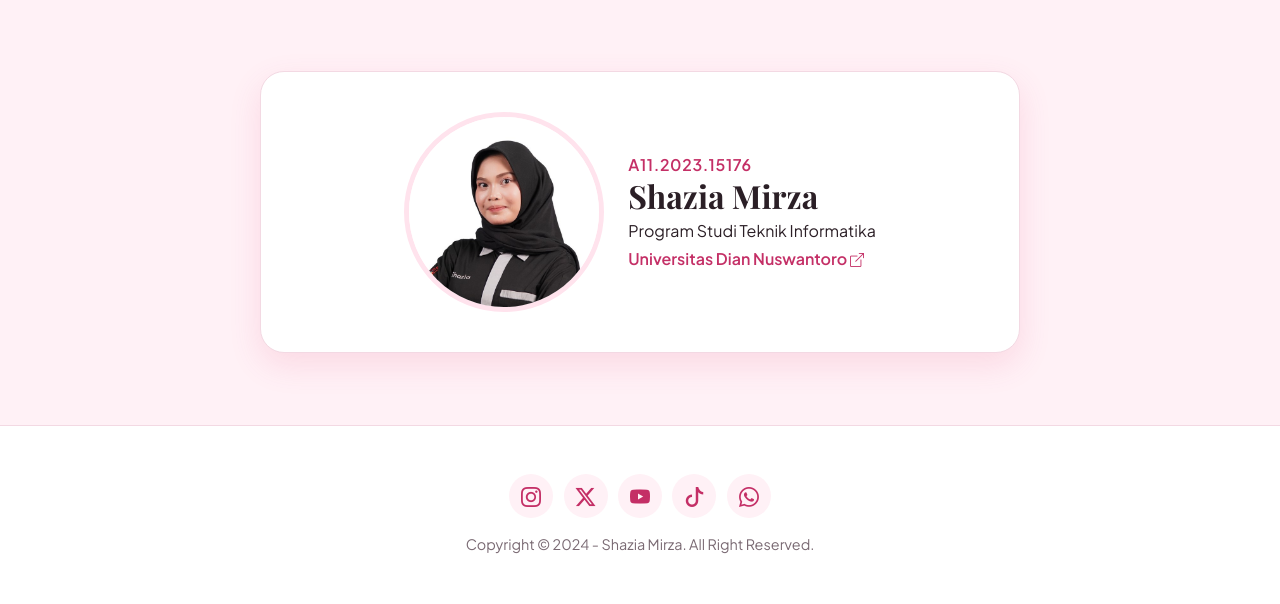
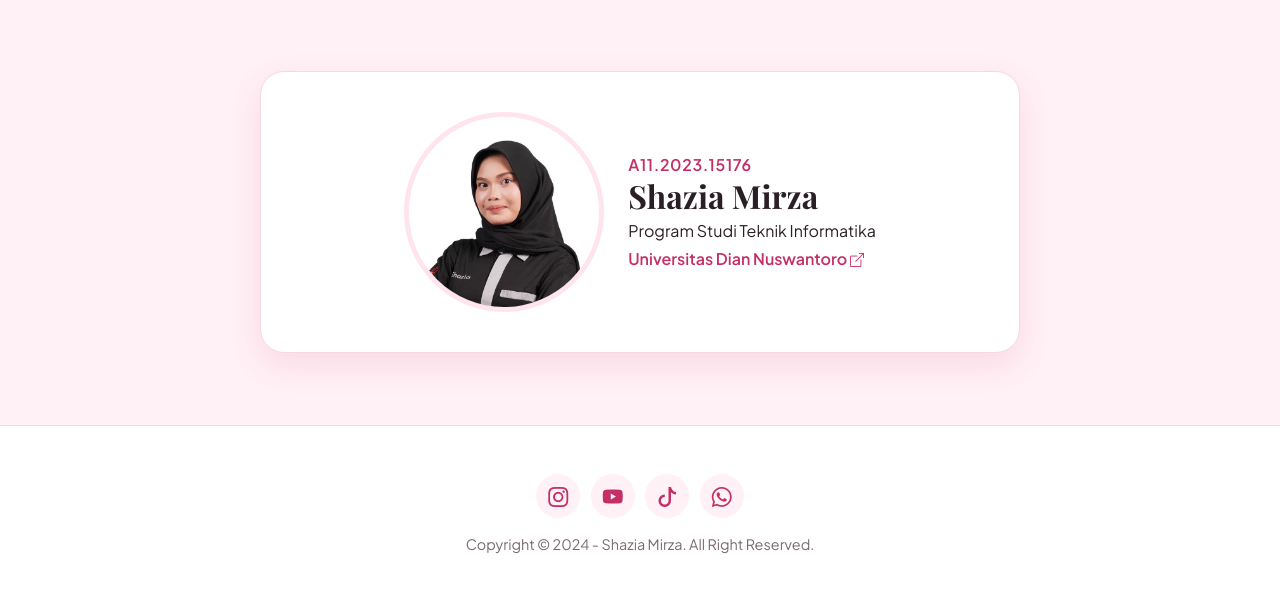
Before and after one commit to shaziaaam/dailyjournal, a PHP site: page / in a window 1280 px wide. Shown: the part 3539-4143 px from the top of the page. Run offline with PHP 8.4, Linux system fonts and the light colour scheme; some web fonts are replaced.

Commit message:
Link sosmed langsung ke akun, hapus X

```diff
--- a/index.php
+++ b/index.php
@@ -263,11 +263,10 @@ $jadwal = [
     <!-- footer begin -->
     <footer id="footer" class="site-footer text-center py-5">
         <div class="social mb-3">
-            <a href="http://surl.li/oxsat" target="_blank" aria-label="Instagram"><i class="bi bi-instagram"></i></a>
-            <a href="http://surl.li/pozmdl" target="_blank" aria-label="X"><i class="bi bi-twitter-x"></i></a>
-            <a href="http://surl.li/jnbiwg" target="_blank" aria-label="YouTube"><i class="bi bi-youtube"></i></a>
-            <a href="http://surl.li/uyeykk" target="_blank" aria-label="TikTok"><i class="bi bi-tiktok"></i></a>
-            <a href="http://surl.li/oxskz" target="_blank" aria-label="WhatsApp"><i class="bi bi-whatsapp"></i></a>
+            <a href="https://www.instagram.com/shaziaaam" target="_blank" rel="noopener" aria-label="Instagram"><i class="bi bi-instagram"></i></a>
+            <a href="https://www.youtube.com/@ziaaaasss" target="_blank" rel="noopener" aria-label="YouTube"><i class="bi bi-youtube"></i></a>
+            <a href="https://www.tiktok.com/@shajiaaas" target="_blank" rel="noopener" aria-label="TikTok"><i class="bi bi-tiktok"></i></a>
+            <a href="https://wa.me/628812406778" target="_blank" rel="noopener" aria-label="WhatsApp"><i class="bi bi-whatsapp"></i></a>
         </div>
         <div>
             Copyright &copy; 2024 - <span>Shazia Mirza.</span> All Right Reserved.
```
Also changed, not shown: admin.php (+4 -5 lines).
